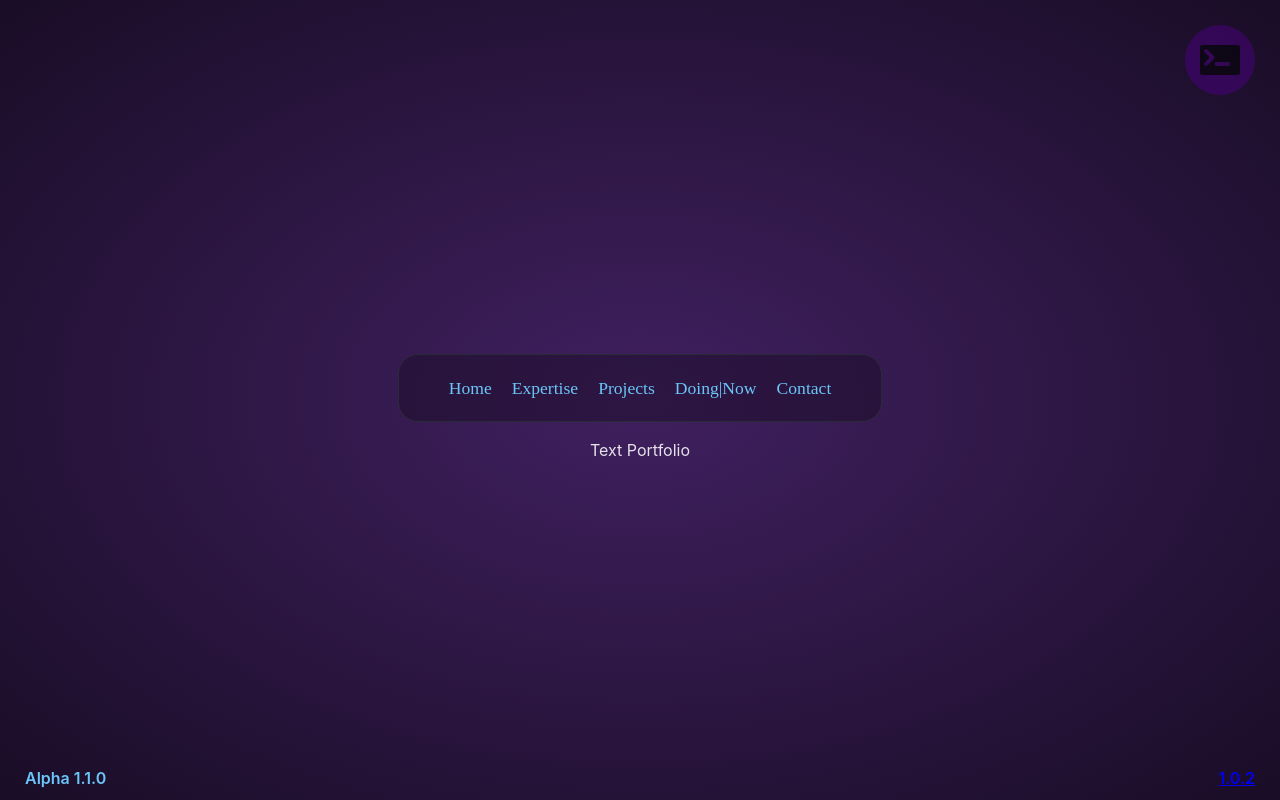
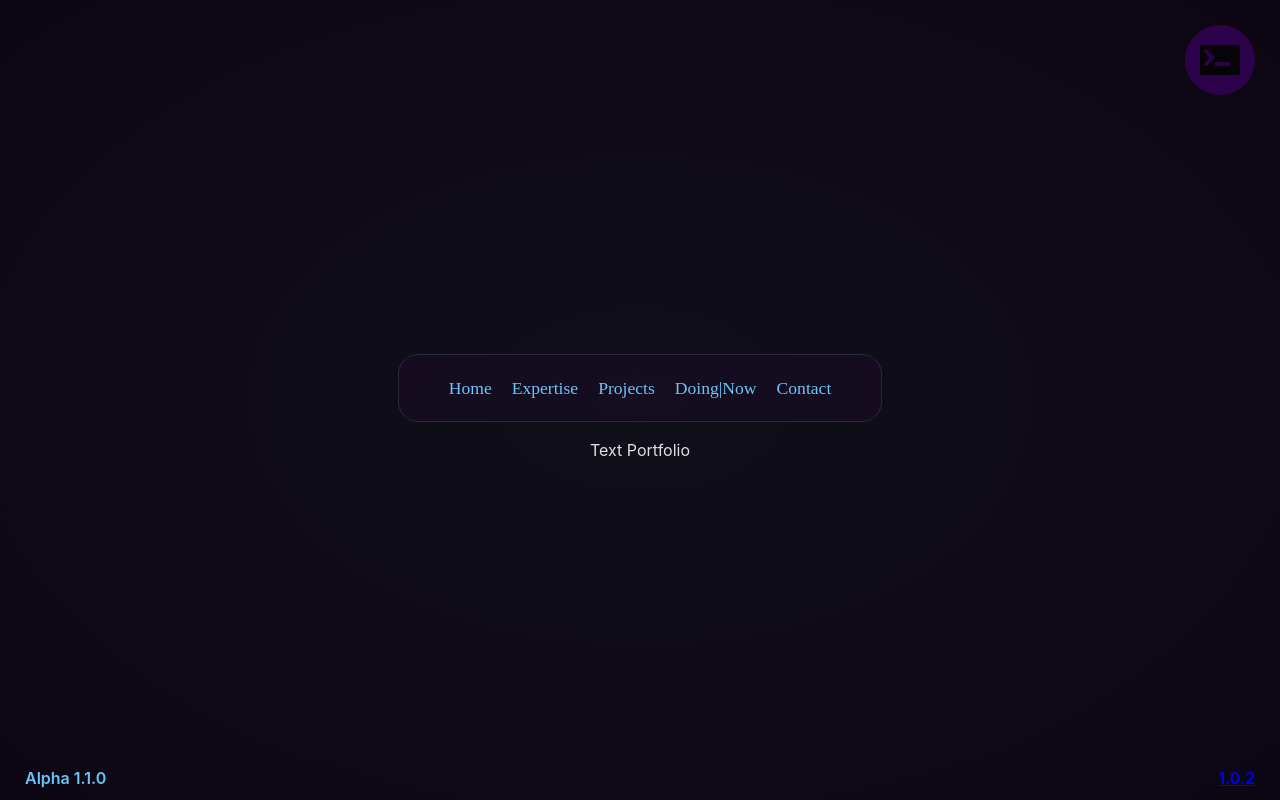
Before and after one commit to Winbisid/circle_motion_portfolio, a React (Vite) app: page / in a window 1280 px wide. Built offline with nearby package versions, Linux system fonts and the light colour scheme.

Commit message:
change background color

```diff
--- a/src/App.css
+++ b/src/App.css
@@ -2,6 +2,12 @@
   box-sizing: border-box;
   /* cursor: none; */
   /* overflow: hidden; */
+}
+
+body {
+  place-content: center;
+  background: radial-gradient(hsl(240, 24%, 8%), hsl(var(--h) var(--s) 5%));
+  /* background: radial-gradient(hsl(var(--h) var(--s) 5%), hsl(240, 24%, 8%)); */
 }
 
 .app {
--- a/src/components/wheelPortfolio/Wheel.css
+++ b/src/components/wheelPortfolio/Wheel.css
@@ -10,10 +10,7 @@ body {
   --dark: hsl(var(--h) var(--s) 10%);
   --dark-hover: hsl(var(--h) var(--s) 25%);
   --light: hsl(var(--h) var(--s) 99%);
-
   --gap: 1.5rem;
-  background: radial-gradient(var(--dark-hover), var(--dark));
-  place-content: center;
 }
 
 /* Circle */
```
